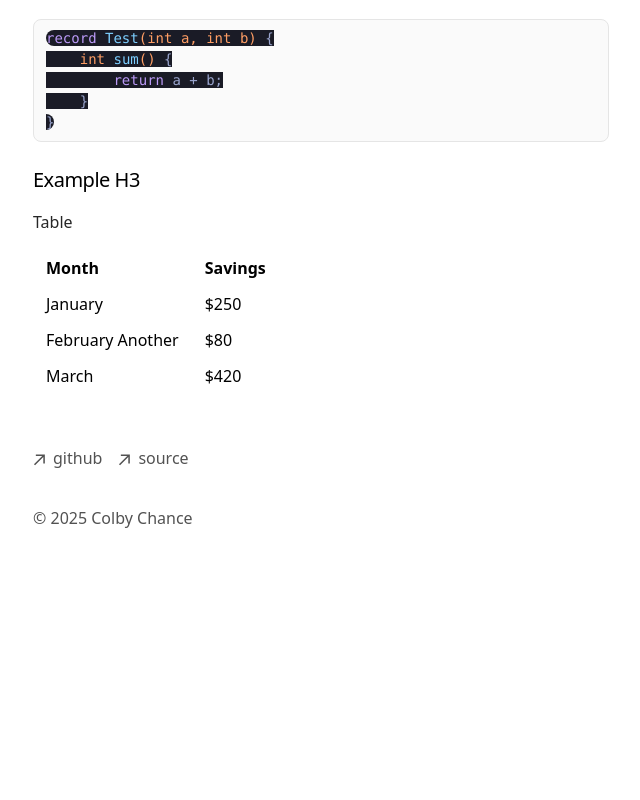
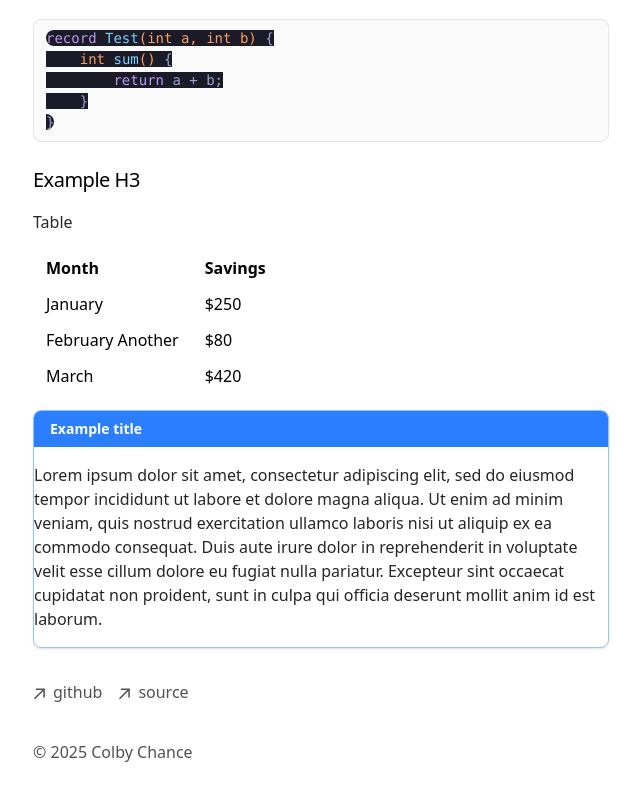
Before and after one commit to colbs255/personal, a Next.js app: page /posts/sample in a window 1280 px wide. Shown: the part 694-1494 px from the top of the page, without its empty margins (319-959 px from the left). Before the commit the page ends 1288 px from the top, so only its background shows below. Built offline with nearby package versions, Linux system fonts and the light colour scheme.

Commit message:
Admonitions (#25)

```diff
--- a/content/posts/sample.mdx
+++ b/content/posts/sample.mdx
@@ -27,3 +27,12 @@ Table
 | January          | $250    |
 | February Another | $80     |
 | March            | $420    |
+
+<Info title="Example title">
+    Lorem ipsum dolor sit amet, consectetur adipiscing elit, sed do eiusmod
+    tempor incididunt ut labore et dolore magna aliqua. Ut enim ad minim veniam,
+    quis nostrud exercitation ullamco laboris nisi ut aliquip ex ea commodo
+    consequat. Duis aute irure dolor in reprehenderit in voluptate velit esse
+    cillum dolore eu fugiat nulla pariatur. Excepteur sint occaecat cupidatat
+    non proident, sunt in culpa qui officia deserunt mollit anim id est laborum.
+</Info>
--- a/src/app/components/post.tsx
+++ b/src/app/components/post.tsx
@@ -1,19 +1,35 @@
 import { Doc } from "@/lib/types";
-import { unified } from "unified";
-import remarkParse from "remark-parse";
+import { evaluate } from "@mdx-js/mdx";
+import * as runtime from "react/jsx-runtime";
+import rehypeHighlight from "rehype-highlight";
 import remarkGfm from "remark-gfm";
-import remarkRehype from "remark-rehype";
-import rehypeHighlight from "rehype-highlight";
-import rehypeStringify from "rehype-stringify";
+
+type AdmonitionProps = {
+    title?: string;
+    children: React.ReactNode;
+};
+
+function Info(props: AdmonitionProps) {
+    return (
+        <div className="border border-blue-300 rounded-lg overflow-hidden shadow-sm">
+            <div className="bg-blue-500 text-white font-semibold px-4 py-2 text-sm">
+                {props.title ?? "Info"}
+            </div>
+            {props.children}
+        </div>
+    );
+}
+
+function mdxComponents() {
+    return { Info };
+}
 
 export default async function Page(doc: Doc) {
-    const html = await unified()
-        .use(remarkParse)
-        .use(remarkGfm)
-        .use(remarkRehype)
-        .use(rehypeHighlight)
-        .use(rehypeStringify)
-        .process(doc.content);
-
-    return <div dangerouslySetInnerHTML={{ __html: String(html) }} />;
+    const { default: MDXContent } = await evaluate(doc.content, {
+        ...runtime,
+        remarkPlugins: [remarkGfm],
+        rehypePlugins: [rehypeHighlight],
+        useMDXComponents: mdxComponents,
+    });
+    return <MDXContent />;
 }
```
Also changed, not shown: package.json (+2 -5 lines), 1 other file (tests, documents, lock files or other folders).
